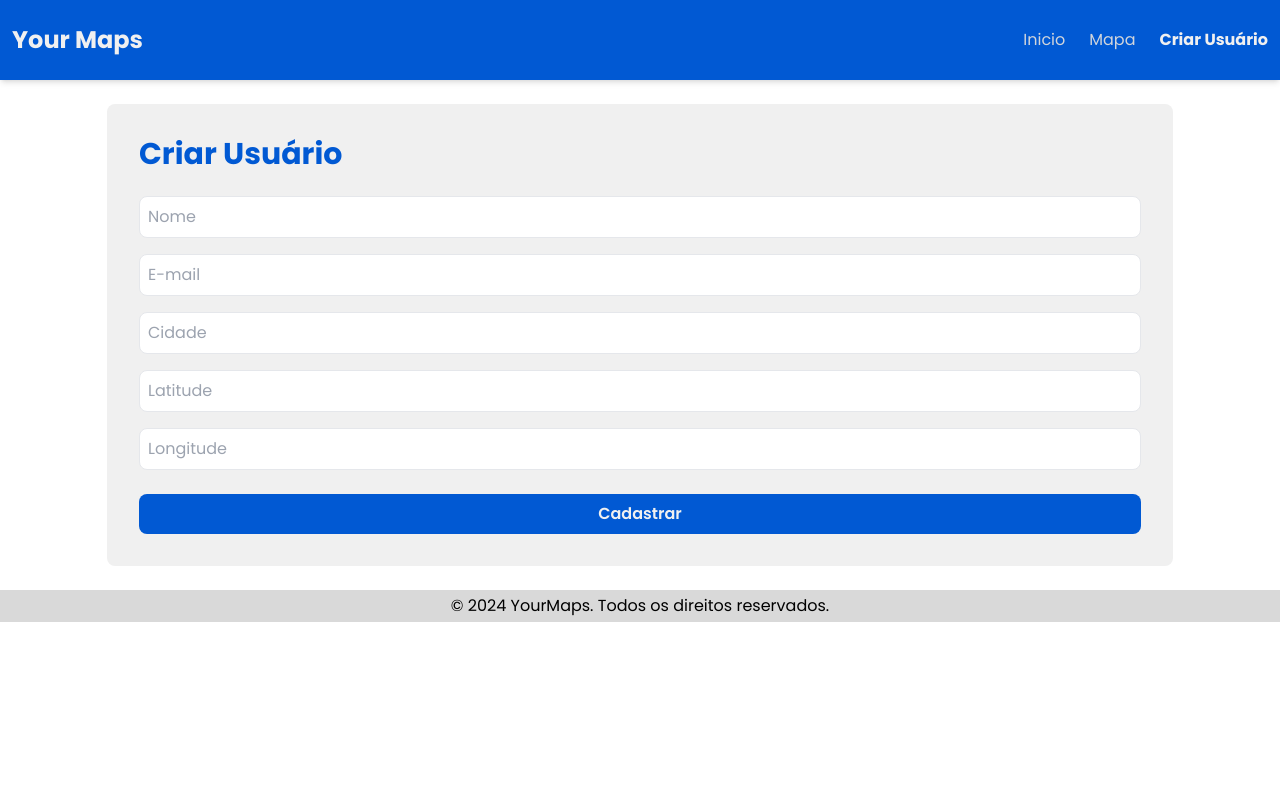
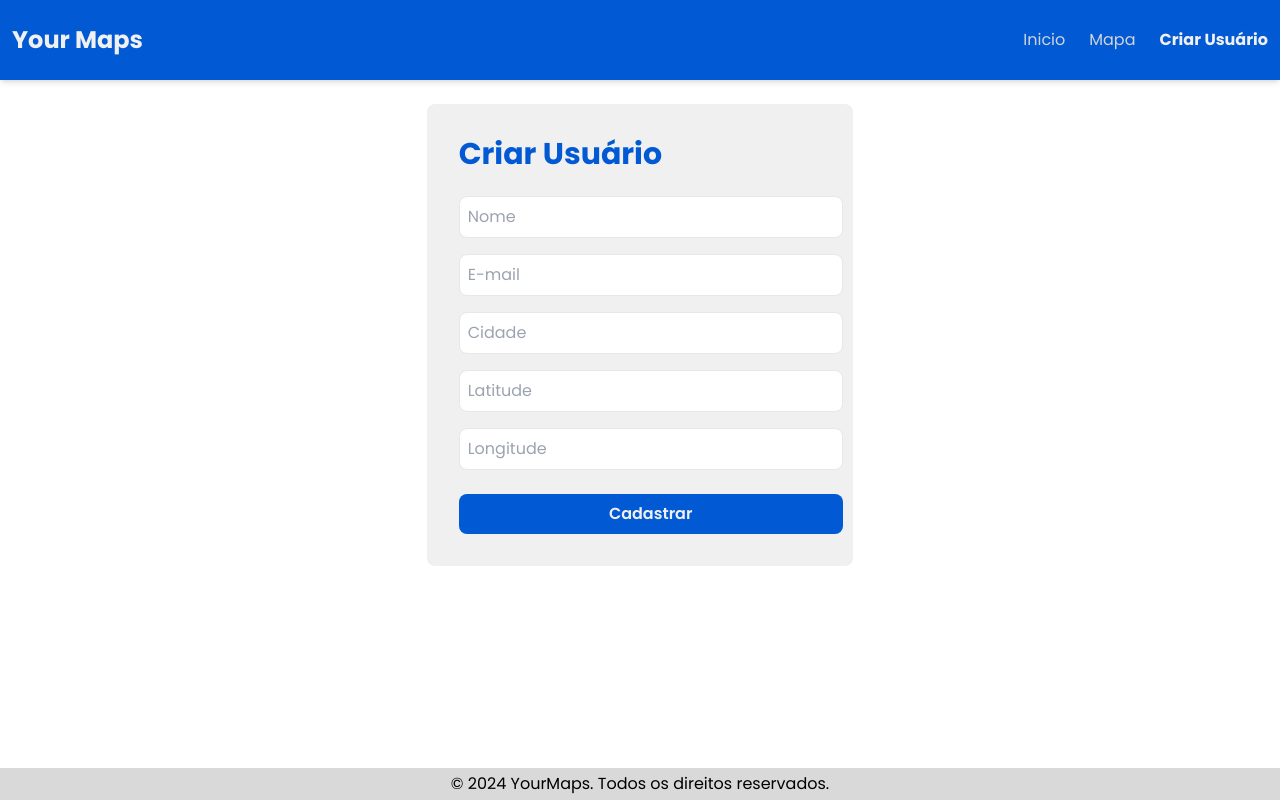
Before and after one commit to jorgelucasalima/yourmaps, a React (Vite) app: page /user in a window 1280 px wide. Built offline with nearby package versions, Linux system fonts and the light colour scheme.

Commit message:
melhorias e correção no layout

```diff
--- a/src/routes/Maps.jsx
+++ b/src/routes/Maps.jsx
@@ -127,7 +127,7 @@ export default function Maps() {
             <GoogleMap
               mapContainerStyle={containerStyle}
               center={center}
-              zoom={2}
+              zoom={3}
               options={{
                 disableDefaultUI: true,
                 gestureHandling: 'cooperative',
--- a/src/routes/Root.jsx
+++ b/src/routes/Root.jsx
@@ -4,9 +4,11 @@ import Footer from "../components/Footer";
 
 export default function Root() {
   return (
-      <main class="flex flex-col">
+      <main class="flex flex-col min-h-screen">
         <Header/>
-        <Outlet />
+        <div className="flex-grow">
+          <Outlet />
+        </div>
         <Footer/>
       </main>
   );
--- a/src/routes/User.jsx
+++ b/src/routes/User.jsx
@@ -32,17 +32,16 @@ export default function User() {
 
 
   return (
-    <div className="mx-auto p-8 m-6 bg-white-primary rounded-lg">
+    <div className="mx-auto p-8 m-6 bg-white-primary rounded-lg md:w-1/2 lg:w-1/3">
       <div className='space-y-4'>
         <h2 className="text-3xl font-bold mb-6 text-blue-primary">Criar Usuário</h2>
         <form onSubmit={formik.handleSubmit} className="space-y-6 bg-white-primary">
-          <div>
           <div className="space-y-4">
             <input
               type="text"
               name="name"
               placeholder="Nome"
-                className="w-full p-2 border rounded-lg"
+              className="w-full p-2 border rounded-lg md:w-96"
               onChange={formik.handleChange}
               onBlur={formik.handleBlur}
               value={formik.values.name}
@@ -55,7 +54,7 @@ export default function User() {
               type="email"
               name="email"
               placeholder="E-mail"
-                className="w-full p-2 border rounded-lg"
+              className="w-full p-2 border rounded-lg md:w-96"
               onChange={formik.handleChange}
               onBlur={formik.handleBlur}
               value={formik.values.email}
@@ -68,7 +67,7 @@ export default function User() {
               type="text"
               name="city"
               placeholder="Cidade"
-                className="w-full p-2 border rounded-lg"
+              className="w-full p-2 border rounded-lg md:w-96"
               onChange={formik.handleChange}
               onBlur={formik.handleBlur}
               value={formik.values.city}
@@ -82,7 +81,7 @@ export default function User() {
                 type="number"
                 name="geo.lat"
                 placeholder="Latitude"
-                  className="w-full p-2 border rounded-lg"
+                className="w-full p-2 border rounded-lg md:w-96"
                 onChange={formik.handleChange}
                 onBlur={formik.handleBlur}
                 value={formik.values.geo.lat}
@@ -95,7 +94,7 @@ export default function User() {
                 type="number"
                 name="geo.lng"
                 placeholder="Longitude"
-                  className="w-full p-2 border rounded-lg"
+                className="w-full p-2 border rounded-lg md:w-96"
                 onChange={formik.handleChange}
                 onBlur={formik.handleBlur}
                 value={formik.values.geo.lng}
@@ -103,21 +102,17 @@ export default function User() {
               {formik.touched.geo && formik.errors.geo ? (
                 <div className="text-red-500">{formik.errors.geo.lng}</div>
               ) : null}
-
-              </div>
-
             </div>
           </div>
 
           <button
             type="submit"
-            className="w-full p-2 rounded-lg bg-blue-primary text-white-primary font-semibold hover:bg-blue-secondary transition-colors"
+            className="w-full p-2 rounded-lg bg-blue-primary text-white-primary font-semibold hover:bg-blue-secondary transition-colors md:w-96"
           >
             Cadastrar
           </button>
         </form>
       </div>
-
     </div>
   );
 }
```
Lines whose indentation alone changed are shown as unchanged.
